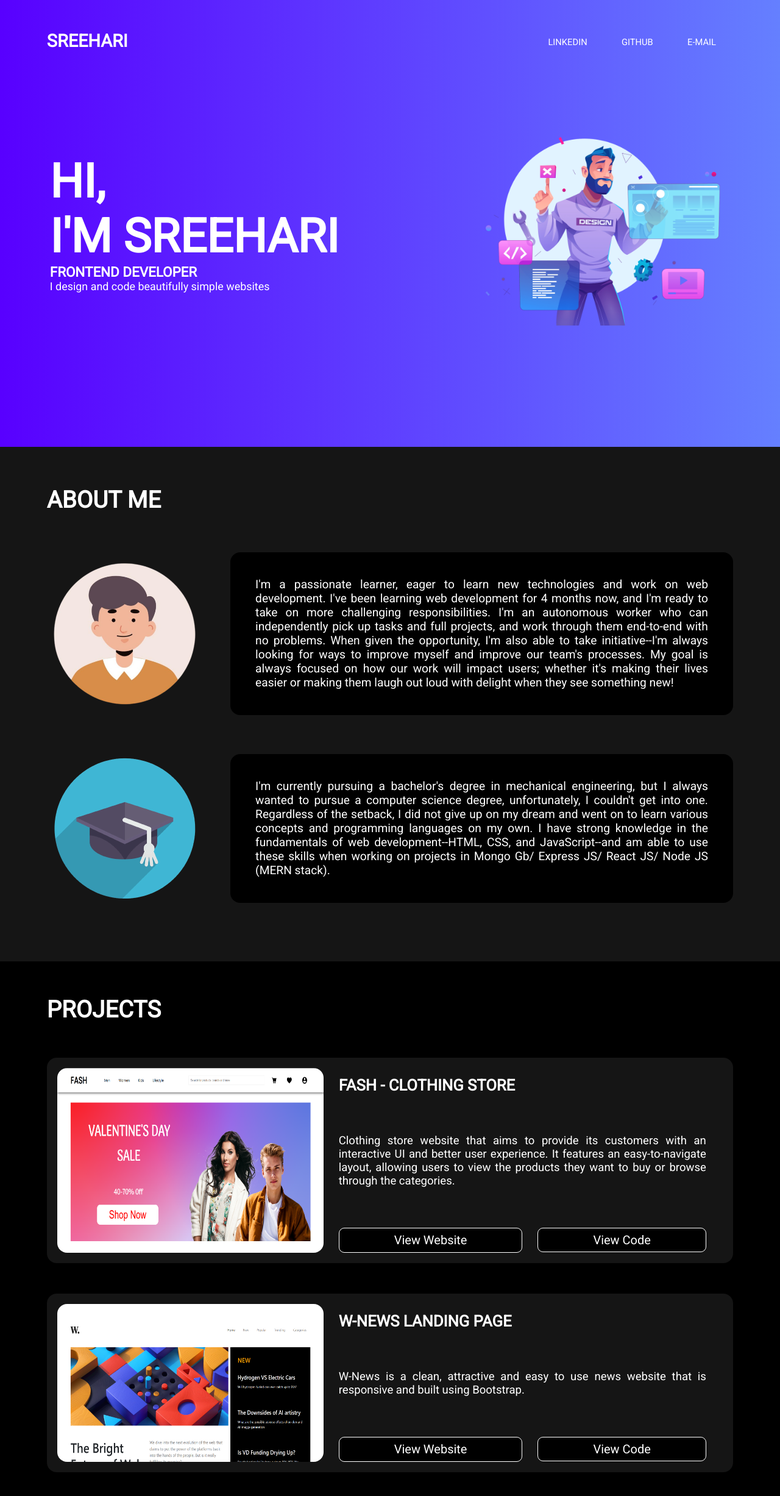
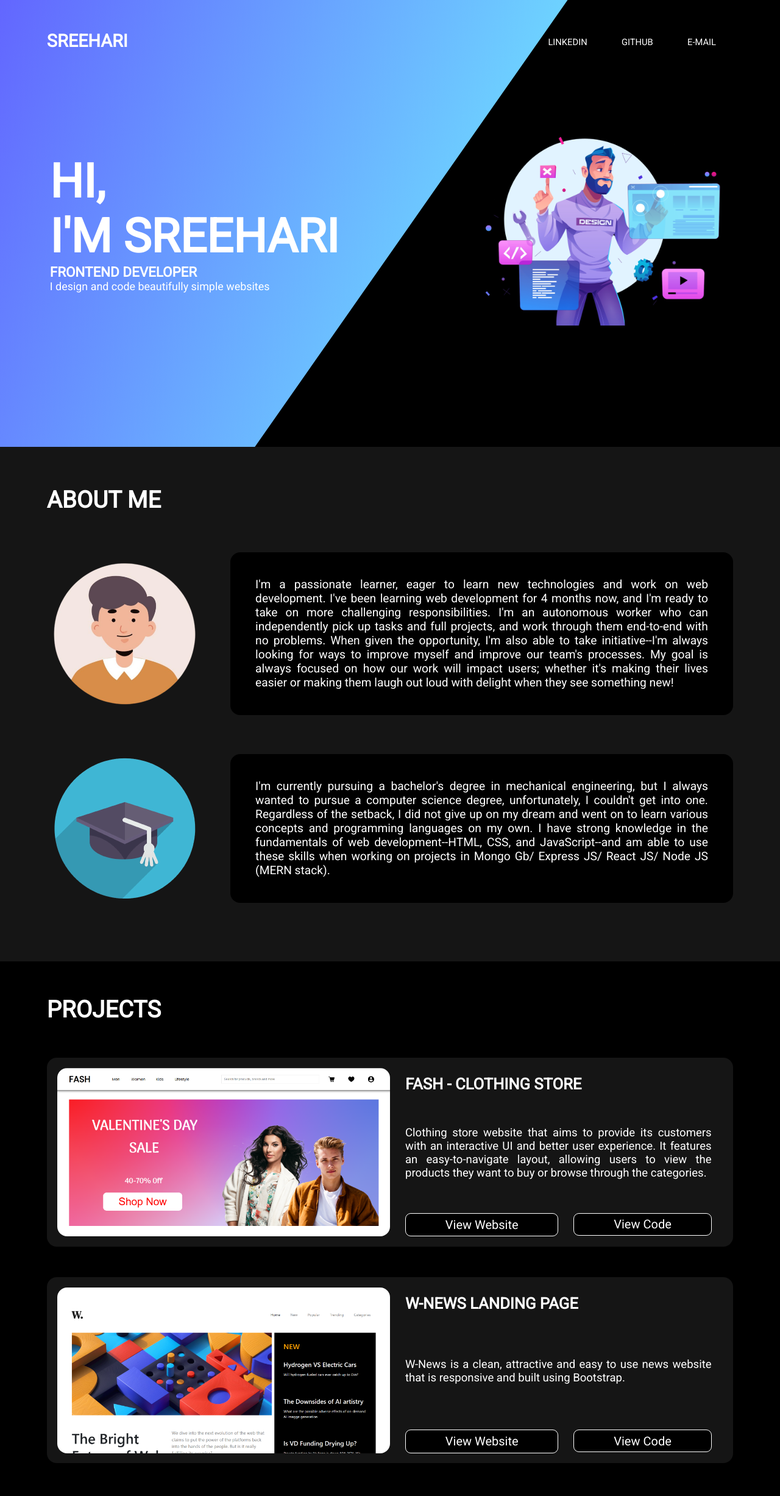
Before and after one commit to sree-shp/my-portfolio, a React (Create React App) app: page / in a window 1280 px wide. Shown: the top 2454 px of the page at 61% size. Built offline with nearby package versions, Linux system fonts and the light colour scheme.

Commit message:
background changes

```diff
--- a/public/index.html
+++ b/public/index.html
@@ -13,13 +13,7 @@
     <link rel="manifest" href="%PUBLIC_URL%/manifest.json" />
     <title>Sreehari Portfolio</title>
   </head>
-  <body
-    style="
-      background-image: -webkit-linear-gradient(0deg, #5800ff, #72ffff);
-      background-size: 200%;
-      margin: 0;
-    "
-  >
+  <body style="background-color: black; overflow-x: hidden">
     <noscript>You need to enable JavaScript to run this app.</noscript>
     <div id="root"></div>
   </body>
--- a/src/App/App.css
+++ b/src/App/App.css
@@ -4,6 +4,6 @@
 }
 
 .app{
-    background-image: -webkit-linear-gradient(0deg, #5800FF , #72FFFF );
-    background-size: 200%;
+    background-color: black;
+    overflow-x: hidden;
 }
--- a/src/App/App.js
+++ b/src/App/App.js
@@ -8,10 +8,8 @@ import "./App.css";
 function App() {
   return (
     <div className="app">
-      <div className="first-section">
-        <Navbar />
-        <Title />
-      </div>
+      <Navbar />
+      <Title />
       <About />
       <Projects />
     </div>
--- a/src/Navbar/Navbar.js
+++ b/src/Navbar/Navbar.js
@@ -12,8 +12,6 @@ function Navbar() {
       "hamburger-icon-container"
     );
     const hamburgerWrap = document.getElementsByClassName("hamburger-wrap");
-
-    console.log(hamburgerIcon);
 
     hamburgerIcon[0].addEventListener("click", function () {
       setState();
--- a/src/Projects/Projects.css
+++ b/src/Projects/Projects.css
@@ -32,14 +32,15 @@
 }
 
 .project-img{
-    width: 100%;
+    max-width: 100%;
     height: 100%;
     border-radius: 16px;
+    object-fit: cover;
 }
 
 .projects-row{
     display: grid;
-    grid-template-columns: 40% 60%;
+    grid-template-columns: 50% 50%;
     gap: 25px;
     background-color: #151515;
     padding: 1.5% 1.5%;
@@ -77,7 +78,7 @@
     /* justify-content: space-between ; */
 }
 
-.projects-right button {
+.button-container button {
     background: black;
     width: 100%;
     display: inline-block;
@@ -94,7 +95,7 @@
     text-decoration: none;
   }
 
-  .project-right button:hover {
+  .button-container button:hover {
     background: white;
     color: black;
     text-decoration: none;
--- a/src/Title/Title.css
+++ b/src/Title/Title.css
@@ -4,10 +4,10 @@
 #title{
     position: relative;
     height: 600px;
-    /* background-image: -webkit-linear-gradient(65deg, #5800FF , #72FFFF ); */
     color: white;
     font-family: 'Roboto', sans-serif;
     z-index: 0;
+    width: 100vw;
 }
 
 .welcome-heading{
@@ -21,10 +21,10 @@
 .welcome-page{
     position: absolute;
     top: 15%;
-    left: 6%;
+    left: 35%;
     z-index: 500;
     padding: 30px 5px;
-    animation:  2s linear fadeIn,;
+    animation: 2s linear fadeIn, 2s ease 2s forwards moveRight;
 }
 
 .description-heading{
@@ -44,11 +44,11 @@
     right: 3%;
     top: 10%;
     overflow: hidden;
-    animation: 2s linear fadeInTop;
+    animation: 1s linear 2s backwards fadeInTop;
 }
 
 
-/* .background-element{
+.background-element{
     width: 175%;
     height: 175%;
     rotate: -55deg;
@@ -62,7 +62,7 @@
     background-position: right;
     animation: 1s ease 2s backwards fadeInRight, 15s linear infinite alternate bg-animate;
 }
- */
+
 
 @keyframes fadeInTop{
     0%{
@@ -88,7 +88,7 @@
         left: 35%;
     }
     100%{
-        left: 7%;
+        left: 6%;
     }
 }
 
@@ -103,21 +103,20 @@
         width: 40vw;
     }
     .background-element{
-        left: -50%;
+        left: -65%;
     }
 }
 
 @media (min-width: 1200px) and (max-width: 1440px) {
     .background-element{
-        left: -52%;
+        left: -68%;
         rotate: -55deg;
     }
+
+
 }
 
 @media (max-width: 1200px) and (min-width: 1024px){
-    #title{
-        height: 550px;
-    }
 
     .home-img{
         width: 45%;
@@ -126,7 +125,7 @@
     }
 
     .background-element{
-        left: -57%;
+        left: -73%;
         rotate: -60deg;
     }
 
@@ -136,9 +135,7 @@
 }
 
 @media (max-width: 1024px) and (min-width: 768px){
-    #title{
-        height: 475px;
-    }
+
 
     .home-img{
         width: 50%;
@@ -167,7 +164,7 @@
 
 @media (max-width: 768px) and (min-width: 425px){
     #title{
-        height: 650px;
+        height: 100vw;
     }
 
     .home-img{
@@ -192,12 +189,20 @@
         font-size: 3vw;
     }
 
+    .background-element{
+        width: 200%;
+        left: -90%;
+        top: -120%;
+        rotate: -20deg;
+    }
+
 }
 
 @media (max-width: 425px) and (min-width: 375px){
 
     #title{
         height: 500px;
+
     }
 
     .home-img{
@@ -221,6 +226,13 @@
 
     .description{
         font-size: 3.75vw;
+    }
+
+    .background-element{
+        width: 200%;
+        left: -90%;
+        top: -120%;
+        rotate: -30deg;
     }
 }
 
@@ -252,4 +264,11 @@
     .description{
         font-size: 3.75vw;
     }
+
+    .background-element{
+        width: 200%;
+        left: -90%;
+        top: -120%;
+        rotate: -20deg;
+    }
 }
--- a/src/Title/Title.js
+++ b/src/Title/Title.js
@@ -14,7 +14,7 @@ function Title() {
         </p>
       </div>
       <img className="home-img" src={man} alt="" />
-      {/* <div className="background-element"></div> */}
+      <div className="background-element"></div>
     </div>
   );
 }
```
